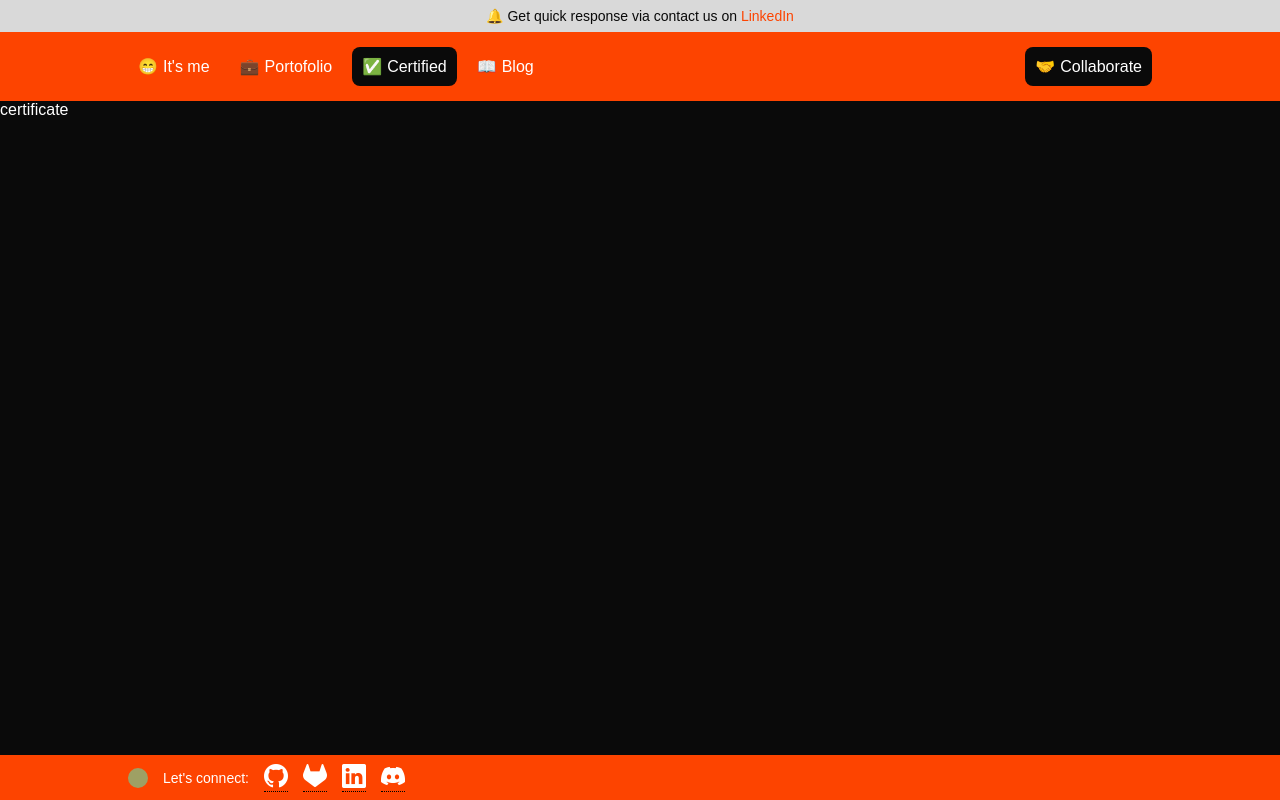
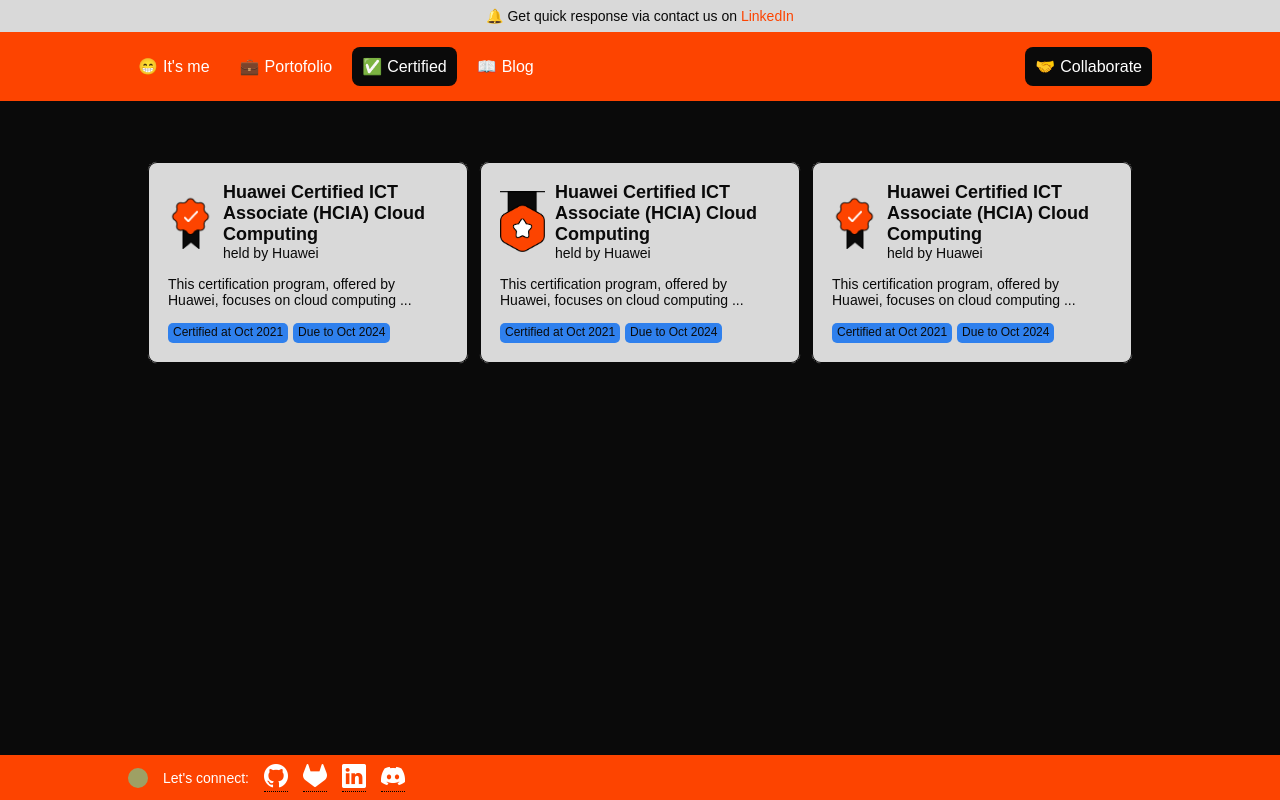
Before and after one commit to Aramdhann/personal-web, a Vue app: page /certificate in a window 1280 px wide. Built offline with nearby package versions, Linux system fonts and the light colour scheme; a web font is replaced by a local one.

Commit message:
add certif view page

```diff
--- a/src/views/CertificateView.vue
+++ b/src/views/CertificateView.vue
@@ -1,3 +1,22 @@
+<script setup>
+import CertificateItem from '@/components/CertificateItem.vue'
+import certif from "@/data/certif-data.json";
+</script>
+
 <template>
-    certificate
+  <div class="container project-list">
+    <CertificateItem :items="certif"/>
+  </div>
 </template>
+
+<style scoped>
+.container {
+  margin-top: 50px;
+  margin-bottom: 50px;
+}
+
+.project-list {
+  flex-wrap: wrap;
+  justify-content: center;
+}
+</style>
```
